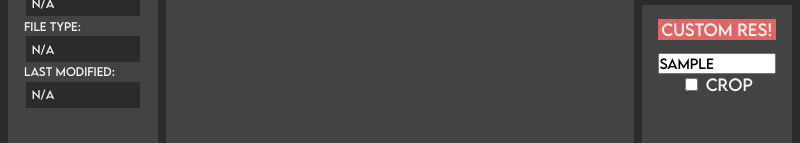
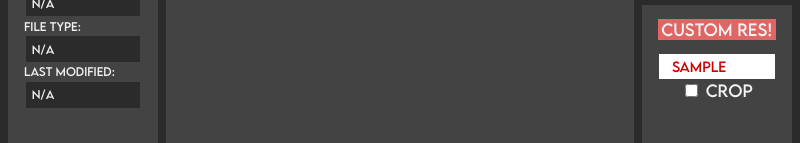
Before and after one commit to SpicyRicecaker/Pixelate, an Electron app: page index.html in a window 800 px wide. Both pictures are taken after typing "Sample" into the empty fields and a click on the button "Save File". Shown: the part 507-650 px from the top of the page. Drawn offline with Linux system fonts and the light colour scheme; no server answers.

Commit message:
Regex checking for custom resolution, actually actually custom res now

```diff
--- a/index.html
+++ b/index.html
@@ -49,7 +49,7 @@
                 Custom Res!
             </h2>
             <div id="resContainer">
-                <input id="resInput" type="text" list="resolutions" placeholder='E.g. "68x96"'/>
+                <input id="resInput" type="text" list="resolutions" placeholder='E.g. "68x96"'spellcheck="false"/>
                 <datalist id="resolutions">
                     <option value="720x480">SD</optionD>
                     <option value="1280x720">HD</option>
--- a/pixelate.js
+++ b/pixelate.js
@@ -26,6 +26,7 @@ const sliderElements = [
 let pixelation;
 let cropped;
 let useCustomResolution = false;
+let outWidth, outHeight;
 
 // Scrapped in favor of css implementation!
 // function renderImage() {
@@ -495,12 +496,31 @@ sliderElements[3].addEventListener('change', function updateCropped() {
   justExportImage();
 });
 
+// Takes a 'resolution' string, returns the width and height of the string
+// or undefined if the string is invalid
+function parseResolution(resString) {
+  if (/^\d+[xX]\d+$/.test(resString)) {
+    const t = resString.split(/[xX]/);
+    if (Number(t[0]) > 0 && Number(t[1]) > 0) {
+      return t;
+    }
+  }
+  return undefined;
+}
+
 // Validate if we can use the custom resolution on resolution input
-sliderElements[4].addEventListener('change', function updateResUse() {
-  console.log(this.value);
-  // Debug
-  useCustomResolution = true;
-  console.log(useCustomResolution);
+sliderElements[4].addEventListener('input', function updateResUse() {
+  const res = parseResolution(this.value);
+  if (res === undefined) {
+    useCustomResolution = false;
+    // this.style.backgroundColor = '#f4cccc';
+    this.style.color = '#cc0000';
+  } else {
+    useCustomResolution = true;
+    this.style.backgroundColor = 'white';
+    this.style.color = '#2b2b2b';
+    [outWidth, outHeight] = res;
+  }
 });
 
 function init() {
--- a/style.css
+++ b/style.css
@@ -110,10 +110,19 @@ p {
 }
 
 #resInput {
-  padding: 0;
+  padding-left: 1em;
   margin: 0;
   width: 100%;
+  height: 2em;
   font-family: 'Lemon Milk';
+  outline: none;
+  -webkit-transition: 0.5s;
+  transition: 0.5s;
+  border: 1.5px solid #434343;
+}
+
+#resInput:focus {
+  border: 1.5px solid #0071e3;
 }
 
 #sliderContainer {
```
